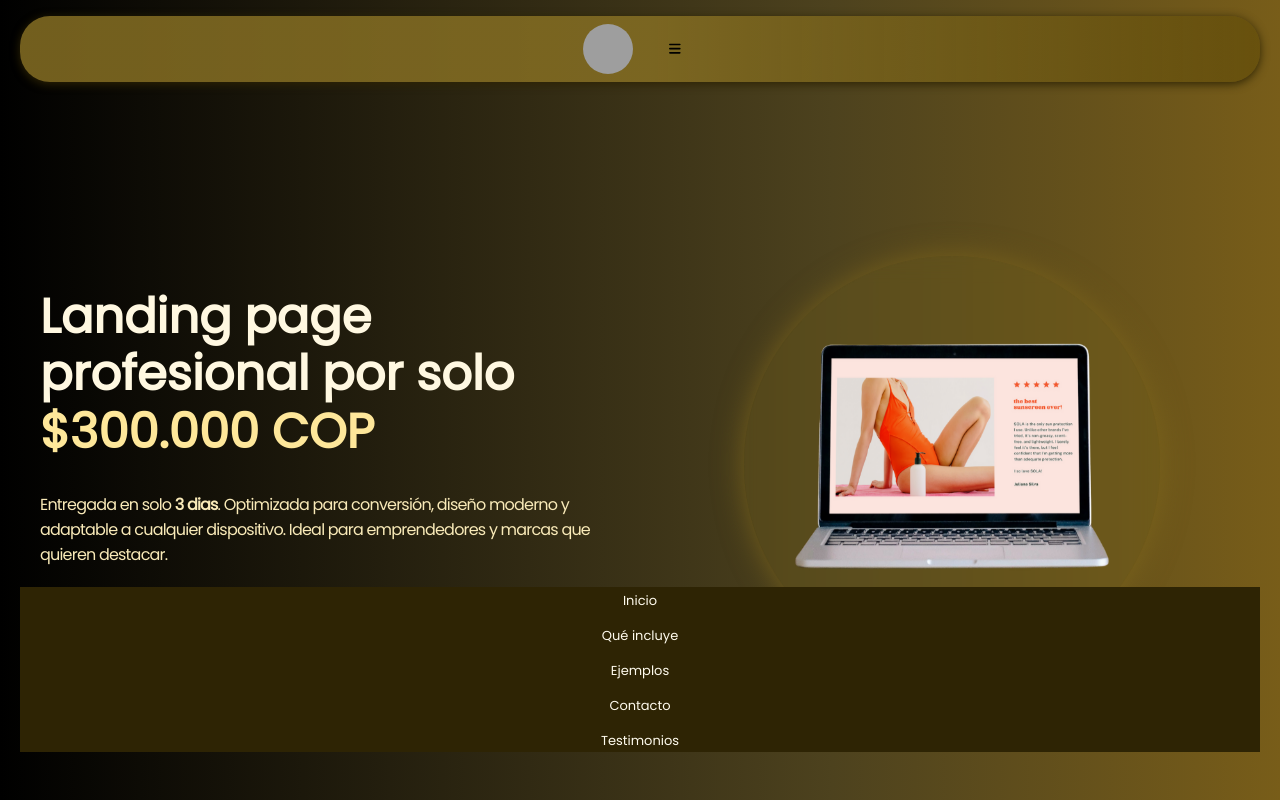
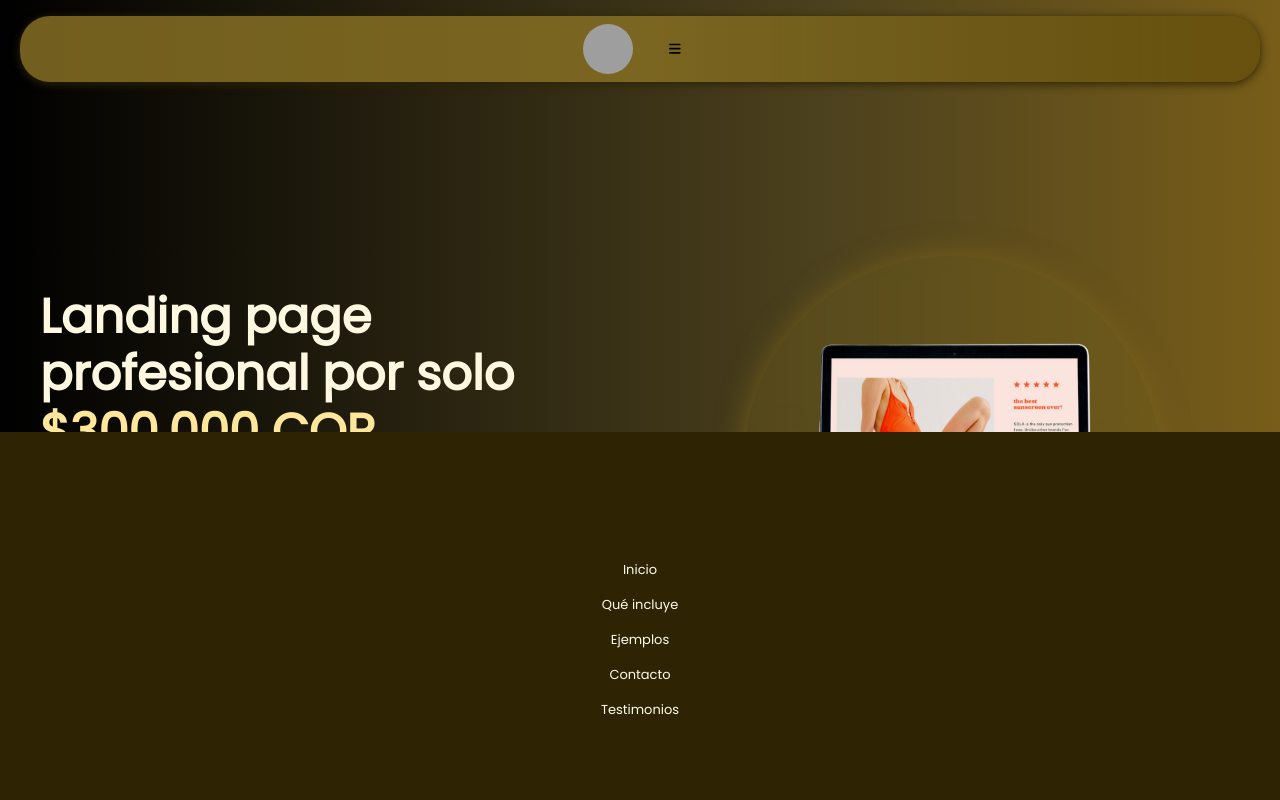
Before and after one commit to Danielgbit/Shop-Webs, a Next.js app: page / in a window 1280 px wide. Shown: the top 800 px of the page. Built offline with nearby package versions, Linux system fonts and the light colour scheme; grey boxes are pictures that could not be loaded.

Commit message:
Added function Main

```diff
--- a/src/components/Header/Header.module.css
+++ b/src/components/Header/Header.module.css
@@ -9,9 +9,6 @@
   padding: 0.5rem 1rem;
   border-radius: 30px;
   position: fixed;
-  top: 0;
-  left: 0;
-  right: 0;
   z-index: 100;
   box-shadow: 0 2px 10px #2e2404;
   transition: transform 0.3s ease-in-out;
@@ -94,13 +91,27 @@
 }
 
 .navListPhone {
+  display: none;
+  flex-direction: column;
+  position: absolute;
+  list-style: none;
+  margin-top: 95%;
+  gap: 10px;
+  align-items: center;
+  background-color: #2e2404;
+  width: 100vw;
+  padding: 10%;
+}
+
+.block {
   display: flex;
   flex-direction: column;
   position: absolute;
   list-style: none;
-  margin-top: 100%;
+  margin-top: 95%;
   gap: 10px;
   align-items: center;
   background-color: #2e2404;
-  width: 100%;
+  width: 100vw;
+  padding: 10%;
 }
--- a/src/components/Header/Header.tsx
+++ b/src/components/Header/Header.tsx
@@ -9,7 +9,6 @@ import logo from "../../../public/images/logo.png";
 import useScrollDirection from "@/hooks/useScrollDirection";
 import { faBars } from "@fortawesome/free-solid-svg-icons";
 import { FontAwesomeIcon } from "@fortawesome/react-fontawesome";
-import clsx from "clsx";
 
 const navItems = [
   { label: "Inicio", href: "#" },
@@ -22,6 +21,15 @@ const navItems = [
 const Header = () => {
   const scrollDir = useScrollDirection();
   const [isMenuOpen, setIsMenuOpen] = useState(false);
+
+  const handleMain = () => {
+    if (isMenuOpen === false) {
+      setIsMenuOpen(true);
+    }else {
+      setIsMenuOpen(false);
+    };
+  };
+
 
   return (
     <nav
@@ -41,7 +49,7 @@ const Header = () => {
       {/* Menú hamburguesa en móviles */}
       <button
         className={styles.mobileMenuButton}
-        onClick={() => setIsMenuOpen(true)}
+        onClick={() => handleMain()}
         aria-label="Abrir menú"
       >
         <FontAwesomeIcon icon={faBars} className={styles.mobileMenuButton} />
@@ -62,9 +70,7 @@ const Header = () => {
         </LinkButton>
       </ul>
 
-      <ul className={clsx(styles.navListPhone, {
-
-      })}>
+      <ul className={isMenuOpen ? styles.navListPhone : styles.block}>
         {navItems.map((item, index) => (
           <li key={index} className={styles.navItem}>
             <Link href={item.href} className={styles.navLink}>
```
